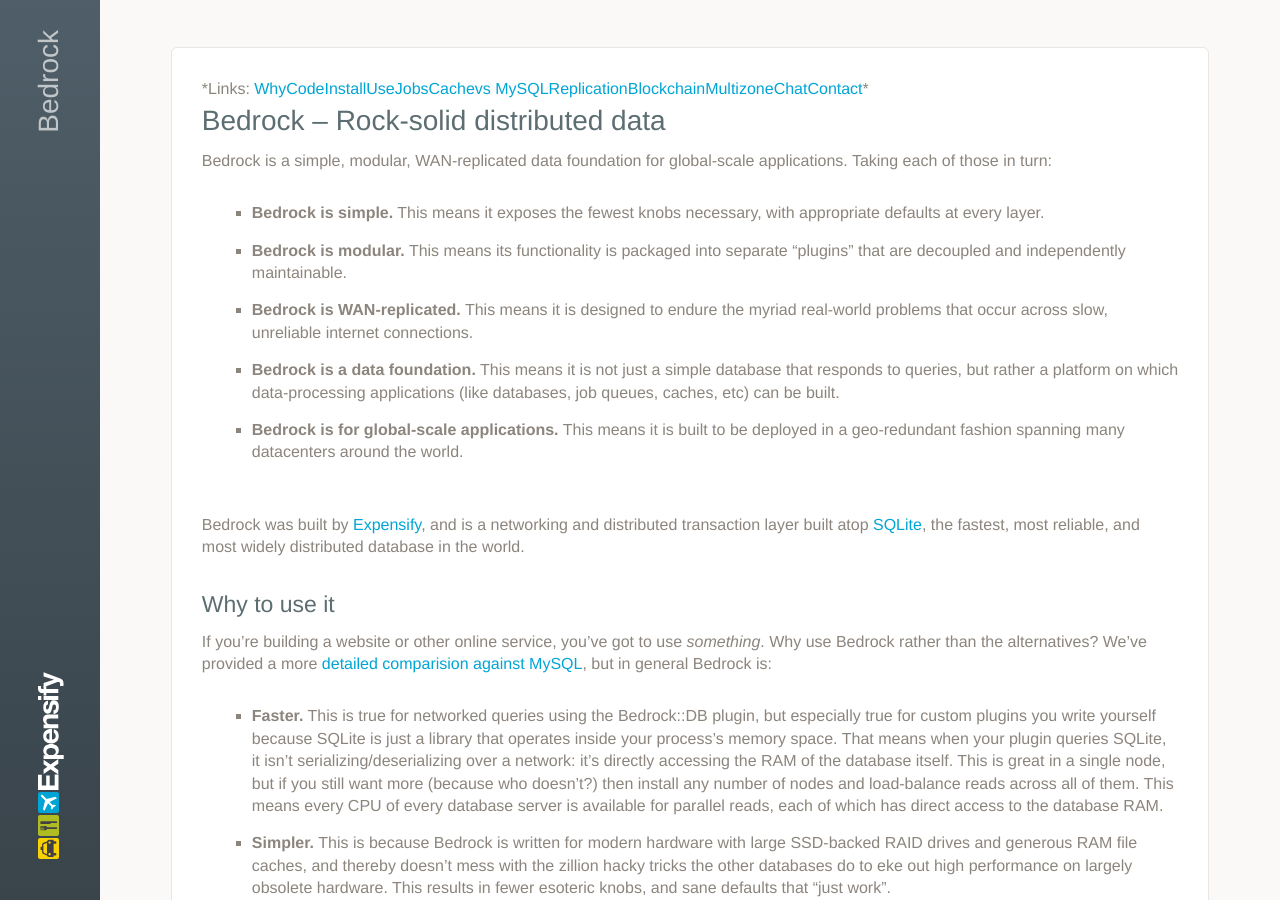
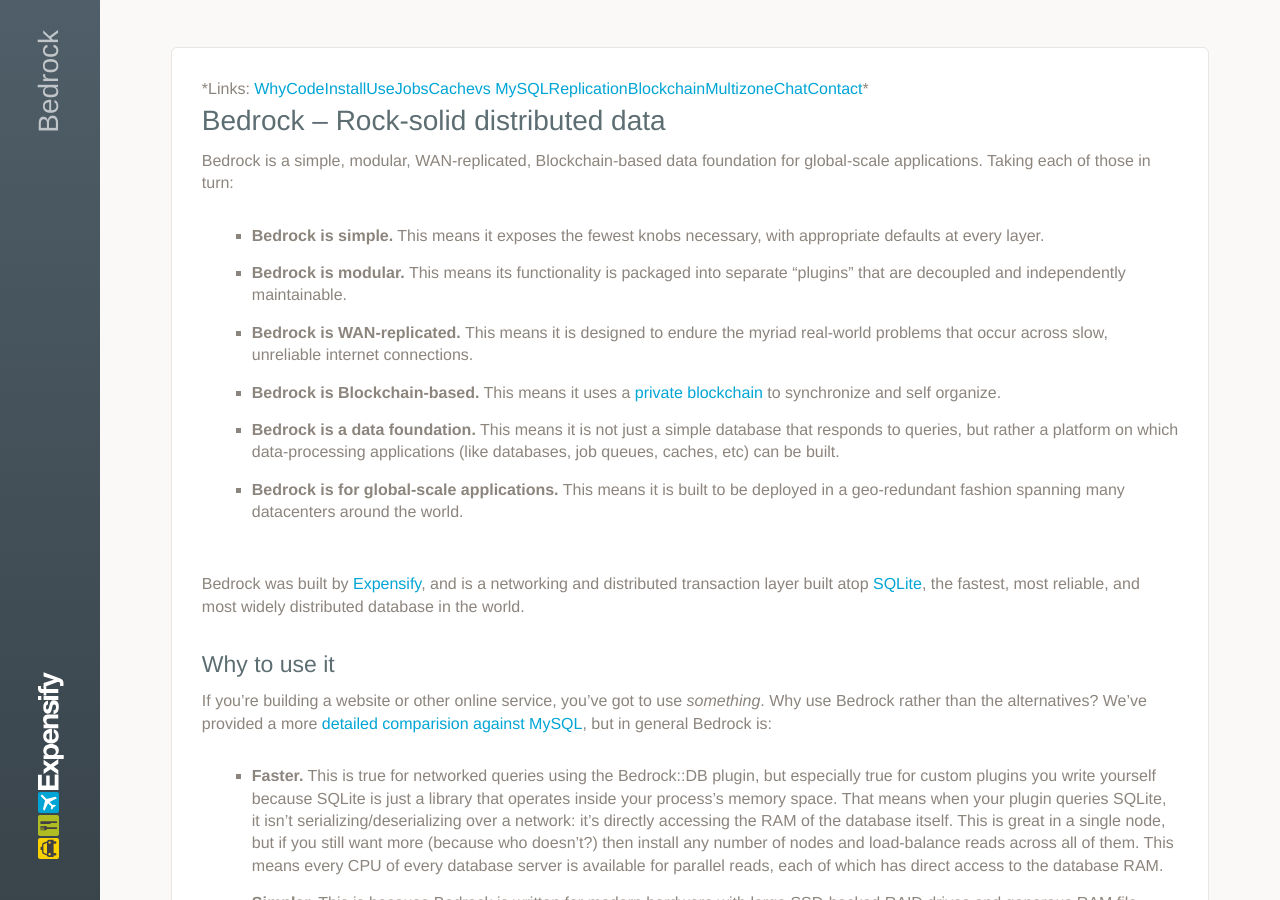
Before and after one commit to Expensify/Bedrock, a Jekyll site: the page built from docs/index.md, in a window 1280 px wide and 900 px high. Built offline with Jekyll 4.4.1, drawn with Linux system fonts in a browser that asks for light colours.

Commit message:
Update index.md

```diff
--- a/docs/index.md
+++ b/docs/index.md
@@ -4,11 +4,12 @@
 *Links: [Why](http://firstround.com/review/your-database-is-your-prison-heres-how-expensify-broke-free/) | [Code](https://github.com/Expensify/Bedrock) | [Install](http://bedrockdb.com#how-to-get-it) | [Use](http://bedrockdb.com#how-to-use-it) | [Jobs](http://bedrockdb.com/jobs.html) | [Cache](http://bedrockdb.com/cache.html) | [vs MySQL](http://bedrockdb.com/vs_mysql.html) | [Replication](http://bedrockdb.com/synchronization.html) | [Blockchain](http://bedrockdb.com/blockchain.html) | [Multizone](http://bedrockdb.com/multizone.html) | [Chat](https://gitter.im/Expensify-Bedrock/Lobby) | [Contact](http://bedrockdb.com#how-to-help-and-get-helped)*
 
 # Bedrock -- Rock-solid distributed data
-Bedrock is a simple, modular, WAN-replicated data foundation for global-scale applications.  Taking each of those in turn:
+Bedrock is a simple, modular, WAN-replicated, Blockchain-based data foundation for global-scale applications.  Taking each of those in turn:
 
 * **Bedrock is simple.** This means it exposes the fewest knobs necessary, with appropriate defaults at every layer.
 * **Bedrock is modular.**  This means its functionality is packaged into separate "plugins" that are decoupled and independently maintainable.
 * **Bedrock is WAN-replicated.**  This means it is designed to endure the myriad real-world problems that occur across slow, unreliable internet connections.
+* **Bedrock is Blockchain-based.** This means it uses a [private blockchain](http://bedrockdb.com/blockchain.html) to synchronize and self organize.
 * **Bedrock is a data foundation.**  This means it is not just a simple database that responds to queries, but rather a platform on which data-processing applications (like databases, job queues, caches, etc) can be built.
 * **Bedrock is for global-scale applications.**  This means it is built to be deployed in a geo-redundant fashion spanning many datacenters around the world.
 
```
